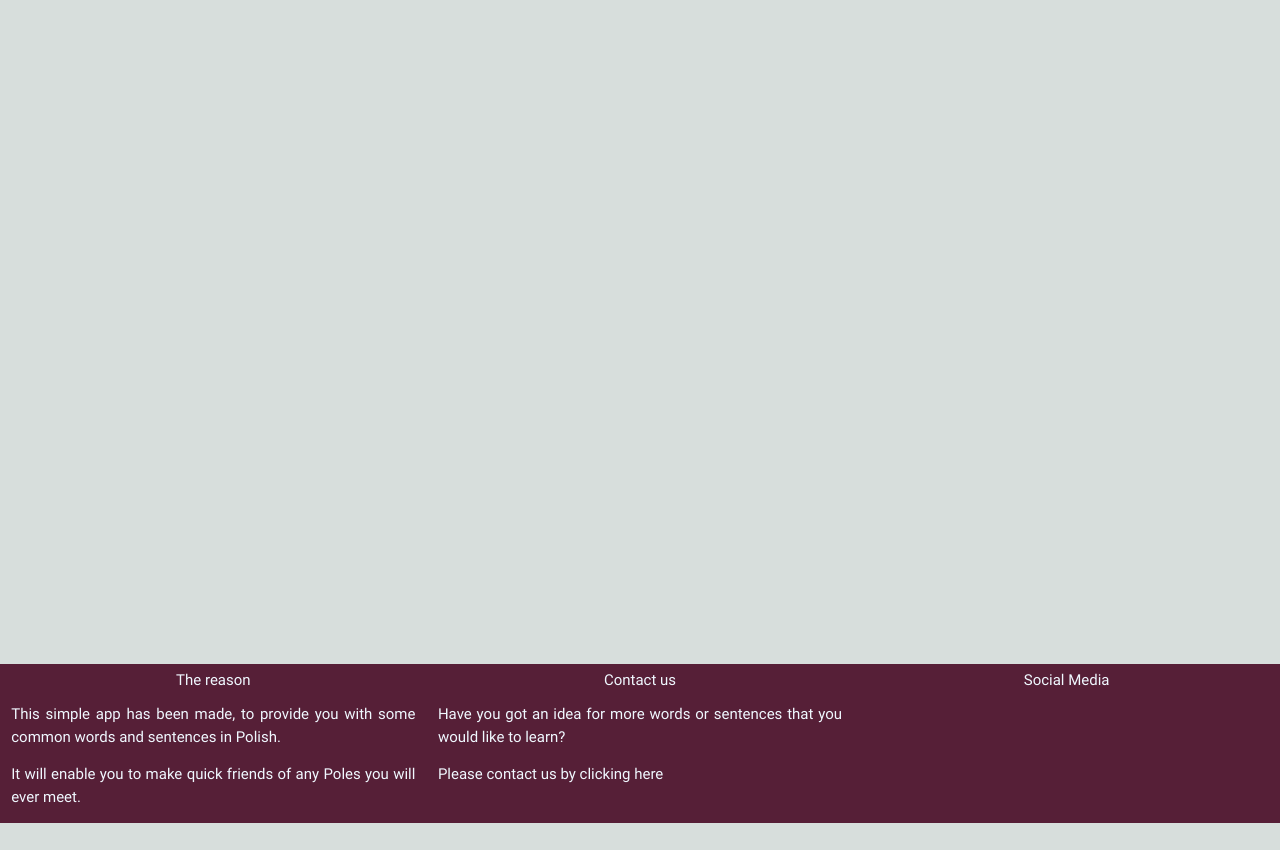
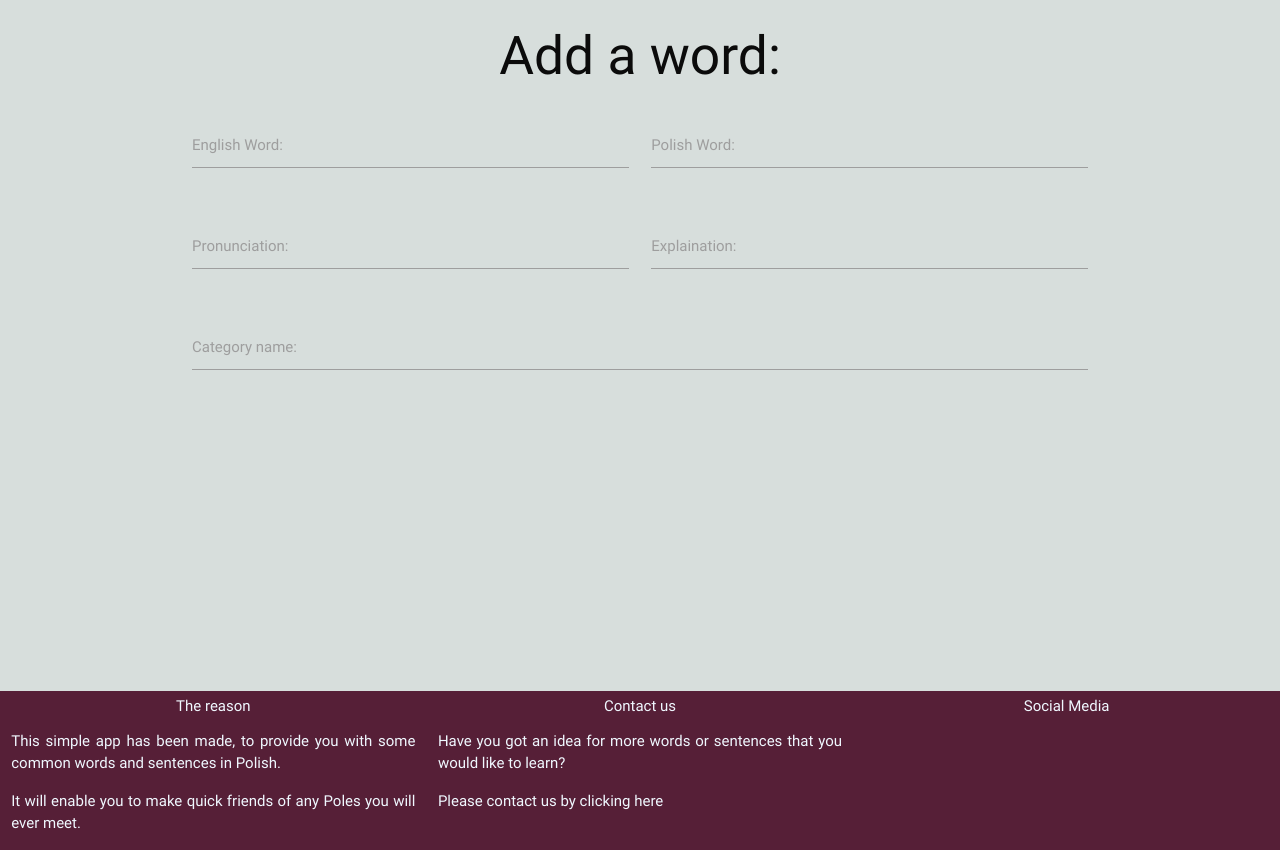
Before and after one commit to MrColorado35/pol_speak, a Flask app: page /add_word.html in a window 1280 px wide. Before the commit the page ends 823 px from the top, so only its background shows below. Run offline with Flask 2, Linux system fonts and the light colour scheme; some libraries are stand-ins or nearby versions.

Commit message:
add form to add_word.html

```diff
--- a/templates/add_word.html
+++ b/templates/add_word.html
@@ -1,5 +1,36 @@
 {% extends 'base.html' %}
 {% block content %}
 
+<h2 class="center">Add a word:</h2>
+ <div class="row">
+    <form class="col s12">
+      <div class="row">
+        <div class="input-field col s12 m6">
+          <input id="english_word" type="text" class="validate">
+          <label for="english_word">English Word: </label>
+        </div>
+        <div class="input-field col s12 m6">
+          <input id="polish_word" type="text" class="validate">
+          <label for="polish_word">Polish Word: </label>
+        </div>
+      </div>
+      <div class="row">
+        <div class="input-field col s12 m6">
+          <input id="pronunciation" type="text" class="validate">
+          <label for="pronunciation">Pronunciation: </label>
+        </div>
+        <div class="input-field col s12 m6">
+          <input id="explaination" type="text" class="validate">
+          <label for="explaination">Explaination: </label>
+        </div>
+      </div>
+       <div class="row">
+        <div class="input-field col s12">
+          <input id="category" type="text" class="validate">
+          <label for="category">Category name: </label>
+        </div>
+       </div>
+    </form>
+  </div>
 
 {% endblock %}
```
Also changed, not shown: README.md.
